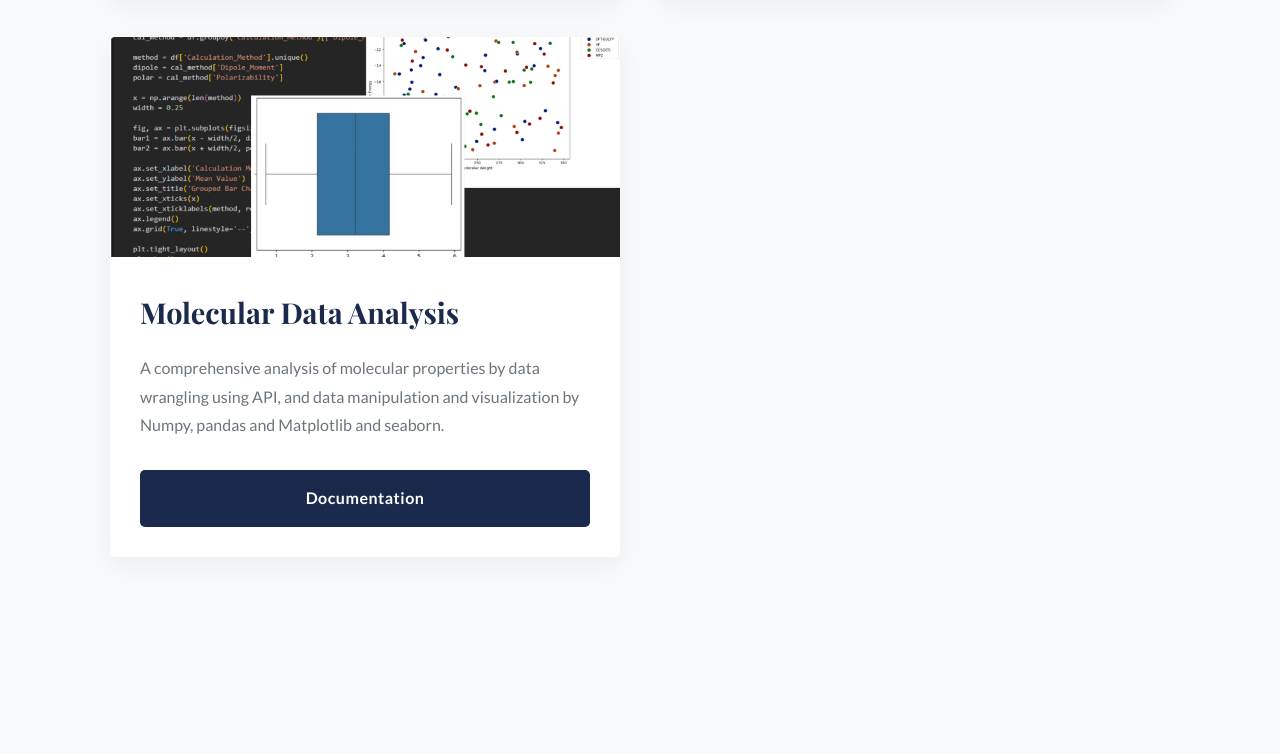
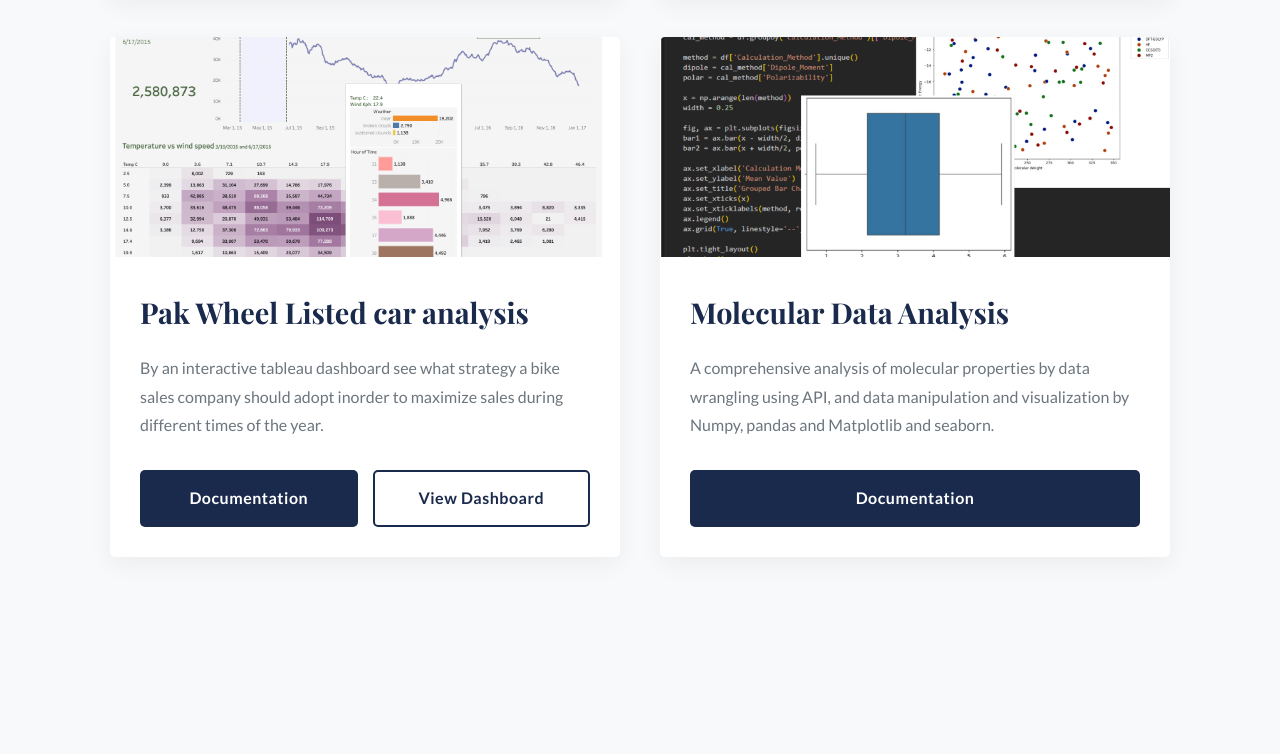
Before and after one commit to MairaZarnab08/MairaZarnab08.github.io, a plain HTML site: page index.html in a window 1280 px wide. Shown: the part 1935-2689 px from the top of the page. Drawn offline with nearby package versions, Linux system fonts and the light colour scheme.

Commit message:
Update index.html

```diff
--- a/index.html
+++ b/index.html
@@ -131,6 +131,22 @@
                 </div>
             </div>
 
+            <!-- Project 2 -->
+             <div class="project-card">
+                <!--💡UPDATE: Add a preview image of your project to assets/images/ -->
+                <img src="assets/images/Bike Rides.png" alt="Project One Preview">
+                <div class="project-card-content">
+                    <h3>Pak Wheel Listed car analysis</h3>
+                    <p>By an interactive tableau dashboard see what strategy a bike sales company should adopt inorder to maximize sales during different times of the year.</p>
+                    <div class="project-buttons">
+                        <!--💡UPDATE: Add link to your project's code/documentation on GitHub-->
+                        <a href="https://github.com/MairaZarnab08/Pak_Wheel_Used_Car_Analysis" class="btn">Documentation</a>
+                        <!--💡UPDATE: Add link to your live dashboard (e.g., Power BI, Tableau Public)-->
+                        <a href="https://public.tableau.com/app/profile/maira.zarnab/viz/LondonBikeRides-MovingAverageandHeatmap_17946603917850/Dashboard?publish=yes" target="_blank" class="btn btn-secondary">View Dashboard</a>
+                    </div>
+                </div>
+            </div>
+
             <!-- Project 3 -->
             <div class="project-card">
                 <img src="assets/images/Molecular Analysis.png" alt="Project Three Preview">
```
